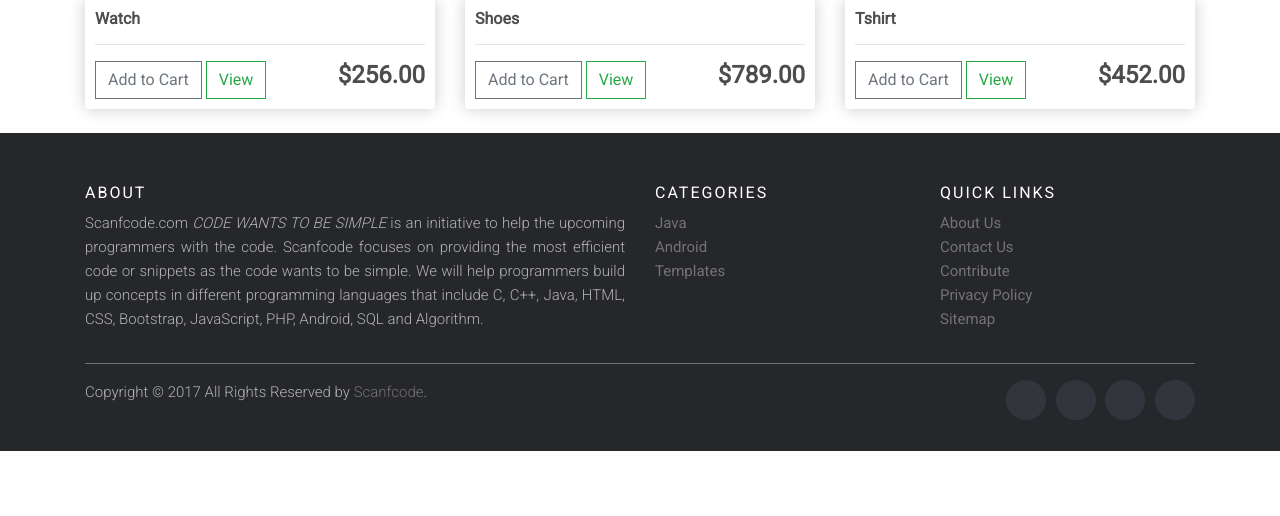
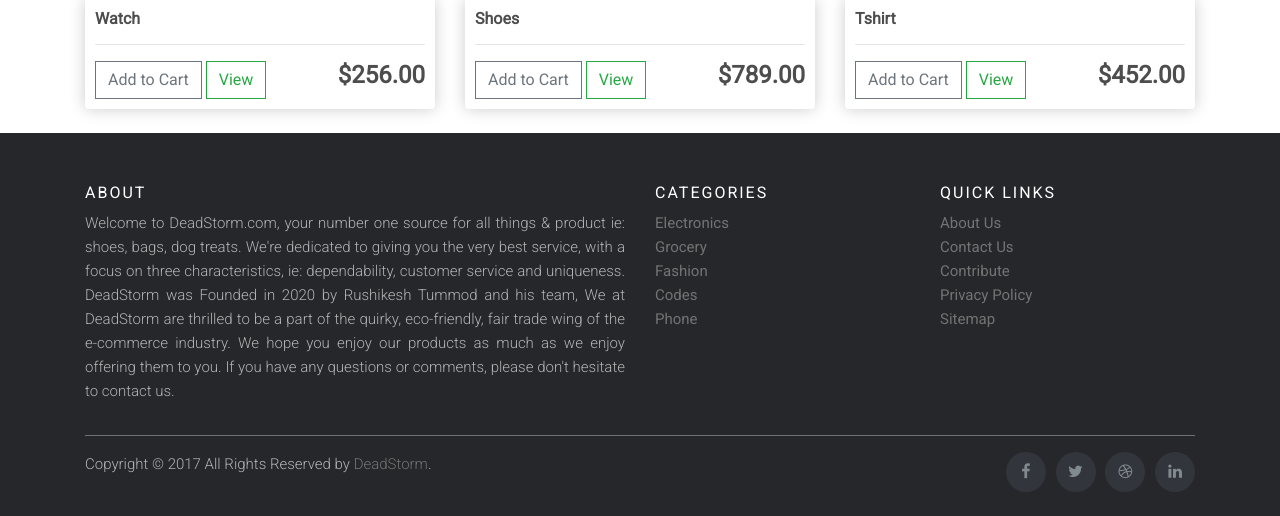
Before and after one commit to Rushikesh01999/Deadstorm-E-Commerce-Website-, a Django app: page / in a window 1280 px wide. Shown: the part 612-1128 px from the top of the page. Before the commit the page ends 1063 px from the top, so only its background shows below. Run offline with Django 3.2, Linux system fonts and the light colour scheme; data comes from the database, SQL or seed files in the repository; both versions use the stored data as it was after the commit; some libraries are stand-ins or nearby versions.

Commit message:
static files correction

```diff
--- a/static/css/main.css
+++ b/static/css/main.css
@@ -42,6 +42,7 @@ h1,h2,h3,h4,h5,h6{
 	height: 25px;
 	border-radius: 50%;
 	font-size: 14px;
+
 }
 
 .col-lg-4, .col-lg-6, .col-lg-8, .col-lg-12{
--- a/store/templates/store/main.html
+++ b/store/templates/store/main.html
@@ -1,6 +1,7 @@
 <!DOCTYPE html>
 {% load static %}
 <html>
+
 <head>
 	<title>DeadStorm</title>
 
@@ -9,6 +10,9 @@
 	<link rel="stylesheet" href="https://stackpath.bootstrapcdn.com/bootstrap/4.4.1/css/bootstrap.min.css" integrity="sha384-Vkoo8x4CGsO3+Hhxv8T/Q5PaXtkKtu6ug5TOeNV6gBiFeWPGFN9MuhOf23Q9Ifjh" crossorigin="anonymous">
 	<link href="https://fonts.googleapis.com/css?family=Roboto:300,400&display=swap" rel="stylesheet">
 	<link rel="stylesheet" type="text/css" href="{% static 'css/main.css' %}">
+
+	<link rel="stylesheet" href="https://cdnjs.cloudflare.com/ajax/libs/font-awesome/4.7.0/css/font-awesome.min.css">
+
 	<script type="text/javascript">
 		var user="{{request.user}}"
 
@@ -56,10 +60,11 @@
 <body>
 
 	<nav class="navbar navbar-expand-lg navbar-dark bg-dark navbar-fixed-top" >
-	  <a class="navbar-brand" href="{% url 'store' %}" style="font-family:verdana;" >DeadStorm</a>
 	  <button class="navbar-toggler" type="button" data-toggle="collapse" data-target="#navbarSupportedContent" aria-controls="navbarSupportedContent" aria-expanded="false" aria-label="Toggle navigation">
 	    <span class="navbar-toggler-icon"></span>
 	  </button>
+	  <a class="navbar-brand" href="{% url 'store' %}" style="font-family:verdana;" >DeadStorm</a>
+
 
 	  <div class="collapse navbar-collapse" id="navbarSupportedContent">
 	    <ul class="navbar-nav mr-auto">
@@ -71,19 +76,19 @@
 	      </li>
 	    </ul>
 
-
+	   </div>
 	  <div class="form-inline my-2 my-lg-0" id="navclass">
 	  	{% if user.is_authenticated %}
-	  		<a href="{% url 'logout' %}"class="btn btn-danger"  >Logout</a>
+	  		<a href="{% url 'logout' %}"class="btn navbar-fixed-top" style="color:white"  >Logout</a>
 	  	{% else %}
-     		<a href="{% url 'login' %}"class="btn btn-warning"  >Login / Register</a>
+     		<a href="{% url 'login' %}"class="btn navbar-fixed-top"  style="color:white" >Login / Register</a>
      	{% endif %}
      	<a href="{% url 'cart' %}">
     		<img  id="cart-icon" src="{% static 'images/6+cart.png' %}">
     	</a>
     	<p id="cart-total">{{CartItems}}</p>
        </div>
- 	</div>
+
 	</nav>
 
 
@@ -108,16 +113,20 @@
         <div class="row">
           <div class="col-sm-12 col-md-6">
             <h6>About</h6>
-            <p class="text-justify">Scanfcode.com <i>CODE WANTS TO BE SIMPLE </i> is an initiative  to help the upcoming programmers with the code. Scanfcode focuses on providing the most efficient code or snippets as the code wants to be simple. We will help programmers build up concepts in different programming languages that include C, C++, Java, HTML, CSS, Bootstrap, JavaScript, PHP, Android, SQL and Algorithm.</p>
+            <p class="text-justify">Welcome to DeadStorm.com, your number one source for all things & product ie: shoes, bags, dog treats. We're dedicated to giving you the very best service, with a focus on three characteristics, ie: dependability, customer service and uniqueness. DeadStorm was Founded in 2020 by Rushikesh Tummod and his team, We at DeadStorm are thrilled to be a part of the quirky, eco-friendly, fair trade wing of the e-commerce industry.
+
+We hope you enjoy our products as much as we enjoy offering them to you. If you have any questions or comments, please don't hesitate to contact us.</p>
           </div>
 
           <div class="col-xs-6 col-md-3">
             <h6>Categories</h6>
             <ul class="footer-links">
 
-              <li><a href="http://scanfcode.com/category/java-programming-language/">Java</a></li>
-              <li><a href="http://scanfcode.com/category/android/">Android</a></li>
-              <li><a href="http://scanfcode.com/category/templates/">Templates</a></li>
+              <li><a href="http://scanfcode.com/category/java-programming-language/">Electronics</a></li>
+              <li><a href="http://scanfcode.com/category/android/">Grocery</a></li>
+              <li><a href="http://scanfcode.com/category/templates/">Fashion</a></li>
+              <li><a href="http://scanfcode.com/category/android/">Codes</a></li>
+              <li><a href="http://scanfcode.com/category/templates/">Phone</a></li>
             </ul>
           </div>
 
@@ -138,7 +147,7 @@
         <div class="row">
           <div class="col-md-8 col-sm-6 col-xs-12">
             <p class="copyright-text">Copyright &copy; 2017 All Rights Reserved by
-         <a href="#">Scanfcode</a>.
+         <a href="#">DeadStorm</a>.
             </p>
           </div>
 
```
Also changed, not shown: db.sqlite3, store/templates/store/store.html (line endings or trailing spaces).
